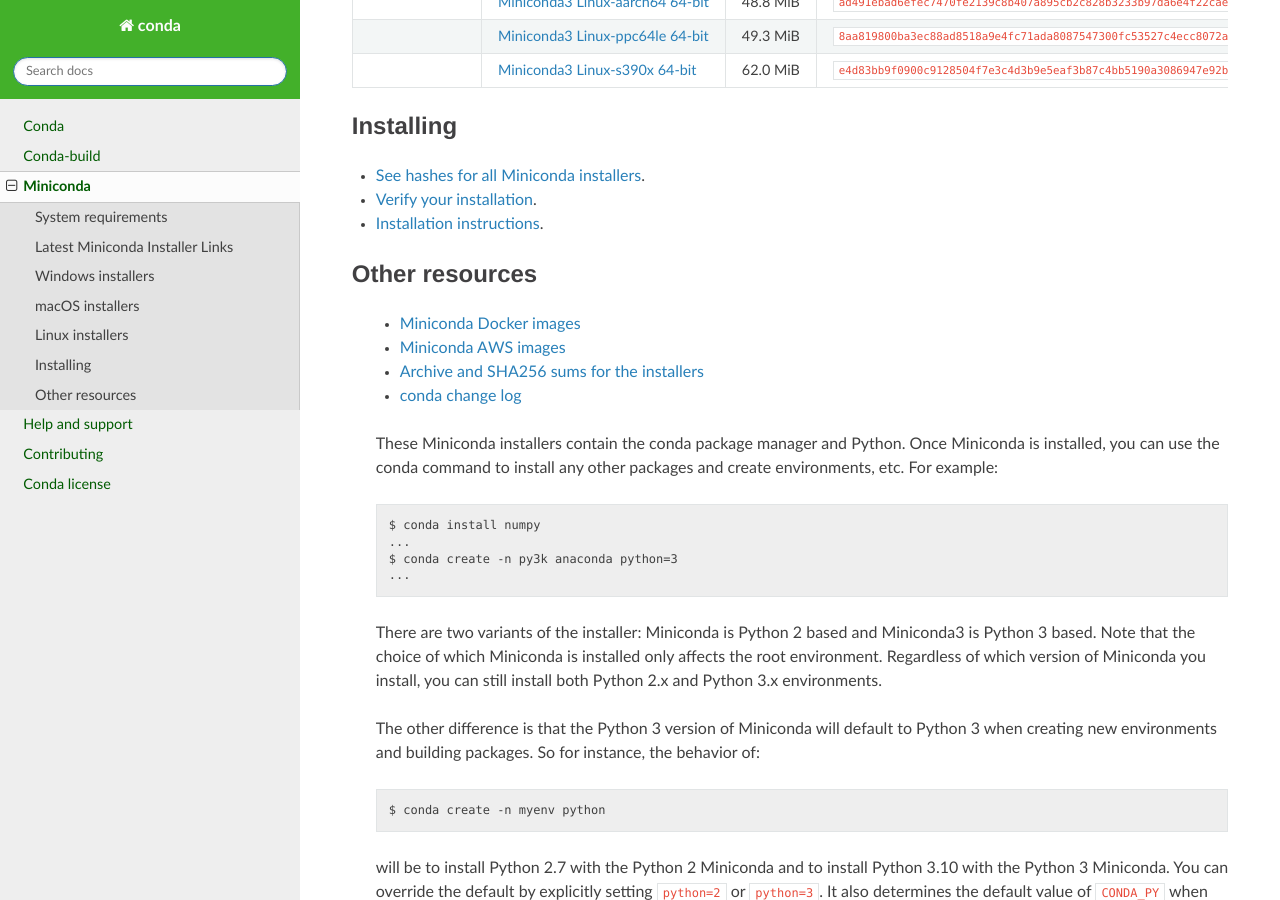
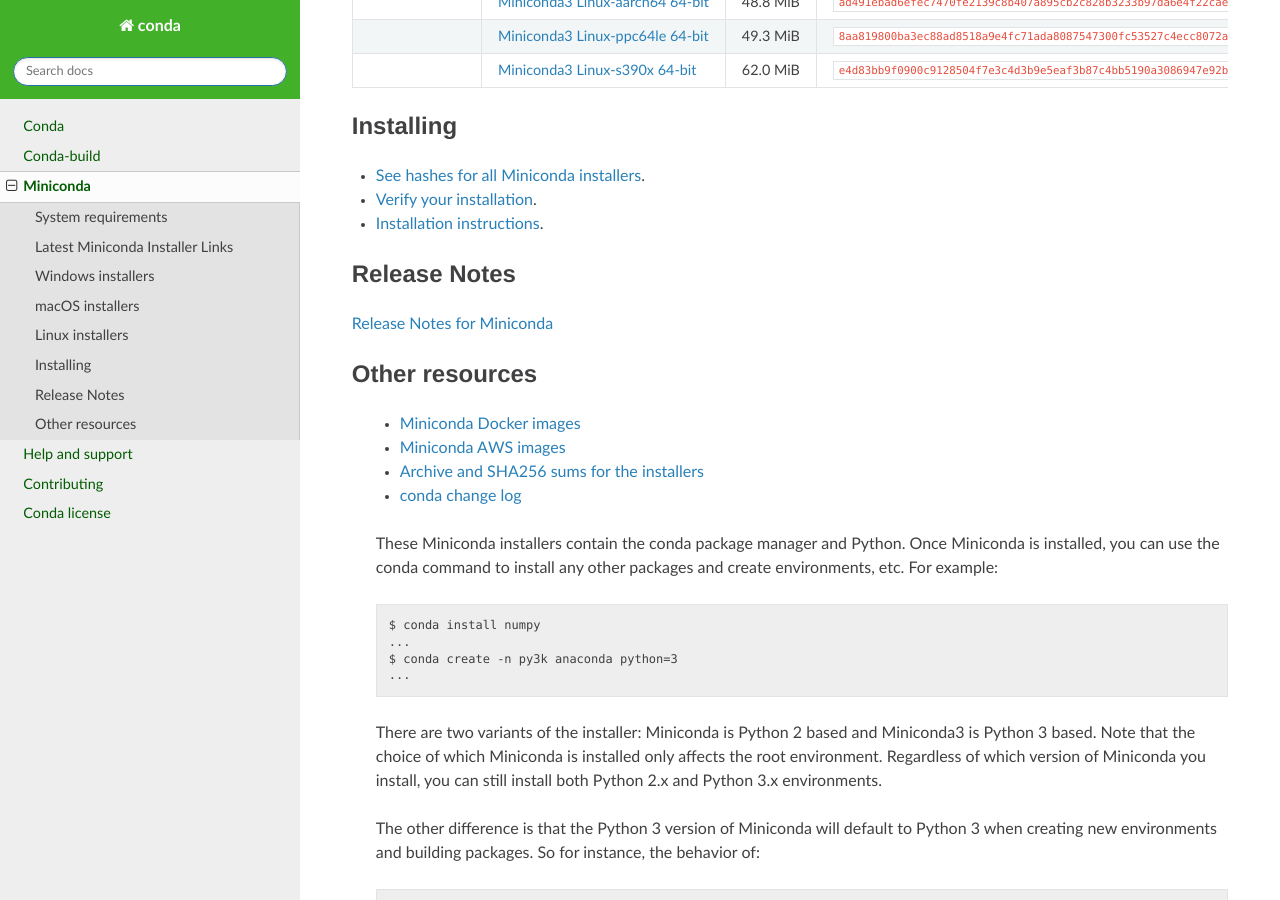
Before and after one commit to conda/conda-docs, a Sphinx documentation site: the page built from docs/source/miniconda.rst, in a window 1280 px wide and 900 px high, scrolled down 2534 px. Built offline with Sphinx 7.4.7 and the Read the Docs theme 2.0.0, drawn with Linux system fonts in a browser that asks for light colours.

Commit message:
Add release notes link

```diff
--- a/docs/source/miniconda.rst
+++ b/docs/source/miniconda.rst
@@ -107,6 +107,12 @@
 - `Installation
   instructions <https://conda.io/projects/conda/en/stable/user-guide/install/index.html>`__.
 
+Release Notes
+=============
+
+:doc:`Release Notes for Miniconda<../miniconda_release_notes>`
+
+
 Other resources
 ===============
 
--- a/docs/source/miniconda.rst.jinja2
+++ b/docs/source/miniconda.rst.jinja2
@@ -65,6 +65,12 @@
 - `Verify your installation <https://conda.io/projects/conda/en/stable/user-guide/install/download.html#cryptographic-hash-verification>`_.
 - `Installation
   instructions <https://conda.io/projects/conda/en/stable/user-guide/install/index.html>`__.
+
+Release Notes
+=============
+
+:doc:`Release Notes for Miniconda<../miniconda_release_notes>`
+
 
 Other resources
 ===============
```
